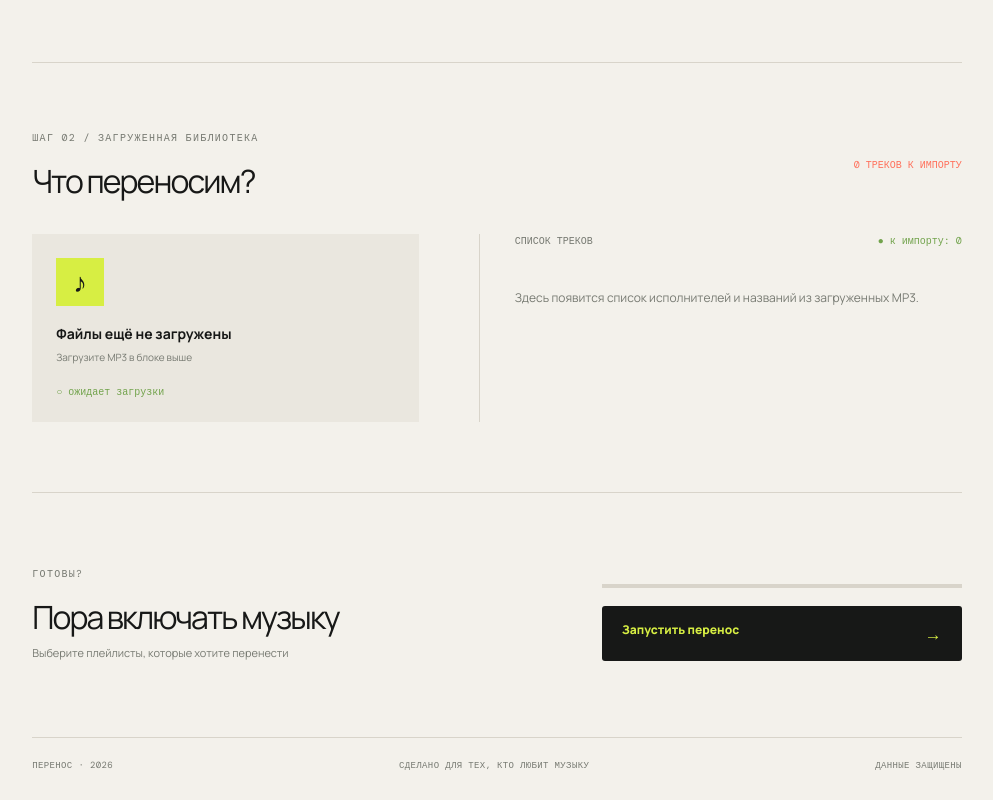
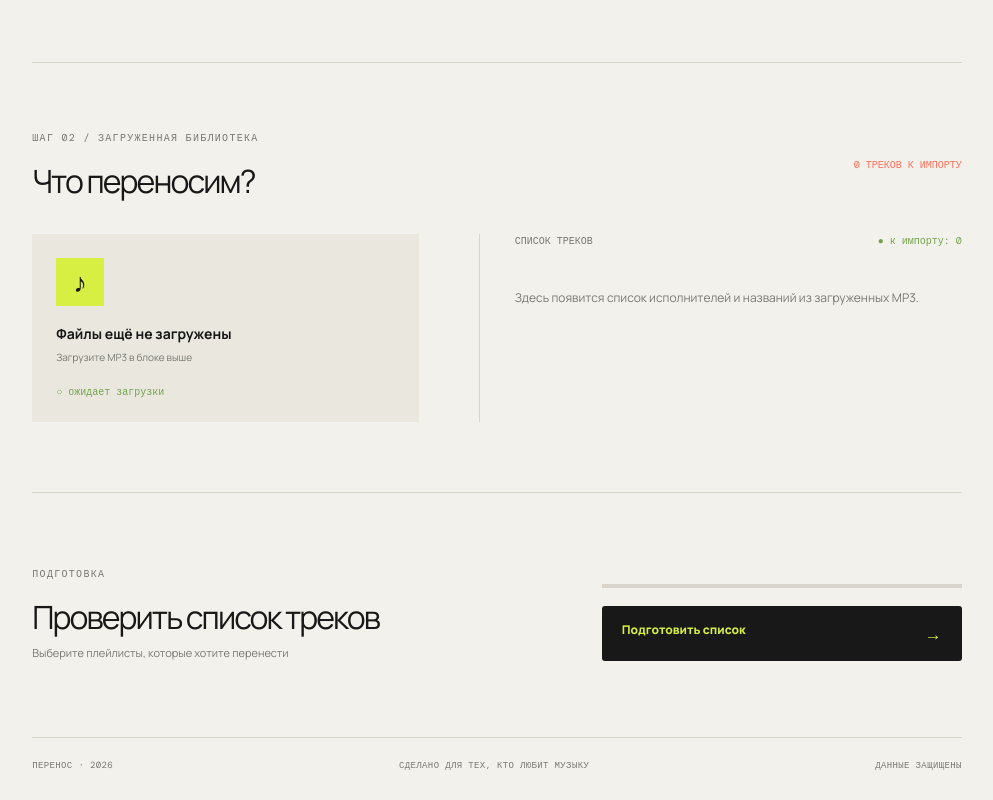
Before and after one commit to lisinkot-alt/yandex-vk-music-migrator, a Next.js app: page / in a window 1280 px wide. Shown: the part 993-1793 px from the top of the page, without its empty margins (143-1136 px from the left). Built offline with nearby package versions, Linux system fonts and the light colour scheme.

Commit message:
Clarify migration is preparation only

```diff
--- a/src/app/page.tsx
+++ b/src/app/page.tsx
@@ -26,7 +26,7 @@ export default function Home() {
       setProgress((current) => {
         if (current >= 100) {
           clearInterval(timer);
-          setNotice(`Готово! ${importedTracks.length} треков подготовлены для VK Музыки`);
+          setNotice(`Список из ${importedTracks.length} треков подготовлен. Реальное добавление в VK пока недоступно.`);
           return 100;
         }
         return Math.min(current + 22, 100);
@@ -56,7 +56,7 @@ export default function Home() {
       <section className="steps"><div className="step active"><span>01</span><div><strong>Подключи</strong><small>два аккаунта</small></div></div><div className="step-line" /><div className="step"><span>02</span><div><strong>Выбери</strong><small>что перенести</small></div></div><div className="step-line" /><div className="step"><span>03</span><div><strong>Готово</strong><small>наслаждайся</small></div></div></section>
       <section className="workspace" id="connect"><div className="section-heading"><div><p className="eyebrow">ШАГ 01 / ПОДКЛЮЧЕНИЕ</p><h2>Давай познакомимся<br />с твоими аккаунтами</h2></div><p className="heading-note">Мы используем официальную авторизацию.<br />Пароли остаются только у сервисов.</p></div><div className="connect-grid"><label className={`service-card yandex ${importedCount !== null ? "connected" : ""}`}><input className="file-input" type="file" accept=".mp3,.csv,.txt,.json,audio/mpeg" multiple onChange={(event) => event.target.files?.length && importLibrary(Array.from(event.target.files))} /><div className="service-icon yandex-icon">Я</div><div className="service-info"><strong>Яндекс Музыка</strong><span>{importedCount !== null ? `Загружено треков: ${importedCount}` : "Загрузить MP3 или список треков"}</span></div><span className="service-arrow">↥</span></label><div className="transfer-symbol">→</div><a className="service-card vk connected" href="/api/vk/auth"><div className="service-icon vk-icon">VK</div><div className="service-info"><strong>VK Музыка</strong><span>Демо-аккаунт подключён · нажмите для OAuth</span></div><span className="service-arrow">✓</span></a></div><p className="import-hint">Выберите один или несколько MP3-файлов с тегами исполнителя и названия. Если тегов нет, используйте имя файла: Исполнитель - Название.mp3.</p></section>
       <section className="library-section"><div className="section-heading compact"><div><p className="eyebrow">ШАГ 02 / ЗАГРУЖЕННАЯ БИБЛИОТЕКА</p><h2>Что переносим?</h2></div><span className="selected-count">{importedTracks.length} треков к импорту</span></div><div className="library-layout"><div className="uploaded-summary"><div className="uploaded-summary-icon">♪</div><strong>{importedTracks.length ? "Файлы готовы" : "Файлы ещё не загружены"}</strong><small>{importedTracks.length ? `${importedTracks.length} MP3 будут подготовлены для VK` : "Загрузите MP3 в блоке выше"}</small><div className="uploaded-status">{importedTracks.length ? "✓ список прочитан" : "○ ожидает загрузки"}</div></div><div className="preview"><div className="preview-top"><span>СПИСОК ТРЕКОВ</span><span className="live-dot">● к импорту: {importedTracks.length}</span></div>{importedTracks.length ? importedTracks.map((track, index) => <div className="song" key={`${track.artist}-${track.title}-${index}`}><span className="song-number">{String(index + 1).padStart(2, "0")}</span><span className={`song-thumb thumb-${index % 3}`} /><span className="song-title"><strong>{track.title}</strong><small>{track.artist}</small></span><span className="song-time">MP3</span></div>) : <div className="empty-tracks">Здесь появится список исполнителей и названий из загруженных MP3.</div>}</div></div></section>
-      <section className="migration-bar"><div><p className="eyebrow">ГОТОВЫ?</p><h2>{progress === 100 ? "Музыка уже в VK Музыке" : "Пора включать музыку"}</h2><p className="notice">{notice}</p></div><div className="migration-action"><div className="progress-track"><span style={{ width: `${progress}%` }} /></div><button className="primary-button" onClick={startMigration}>{progress === 100 ? "Перенесено ✓" : "Запустить перенос"} <span>→</span></button></div></section>
+      <section className="migration-bar"><div><p className="eyebrow">ПОДГОТОВКА</p><h2>{progress === 100 ? "Список подготовлен" : "Проверить список треков"}</h2><p className="notice">{notice}</p></div><div className="migration-action"><div className="progress-track"><span style={{ width: `${progress}%` }} /></div><button className="primary-button" onClick={startMigration}>{progress === 100 ? "Список готов ✓" : "Подготовить список"} <span>→</span></button></div></section>
       <footer><span>перенос · 2026</span><span>Сделано для тех, кто любит музыку</span><span>Данные защищены</span></footer>
     </main>
   );
```
